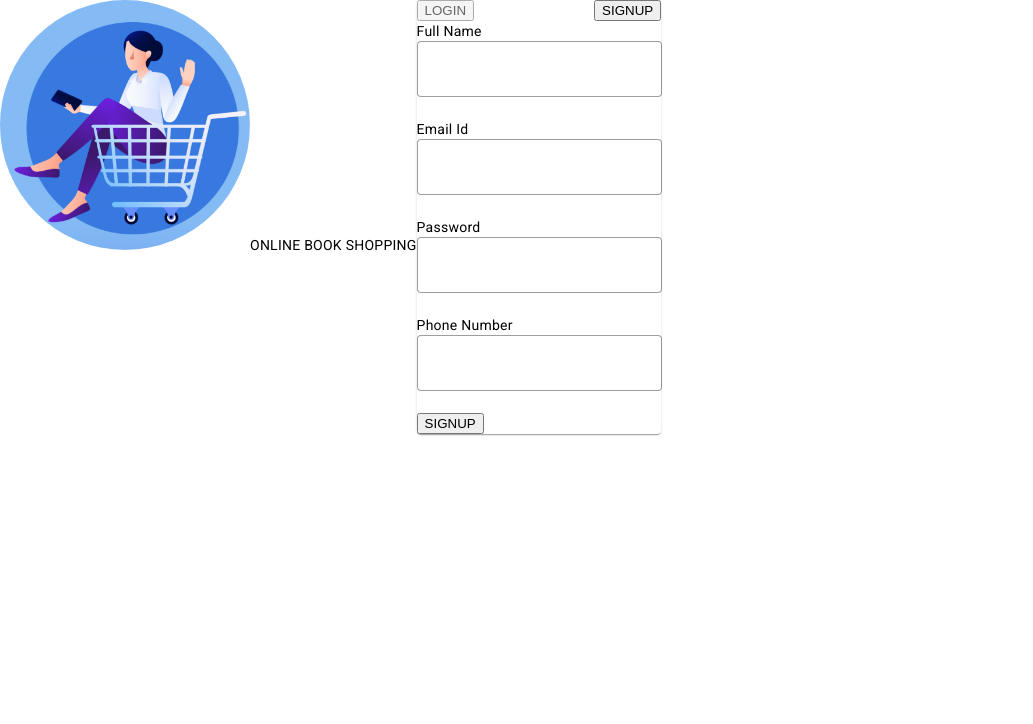
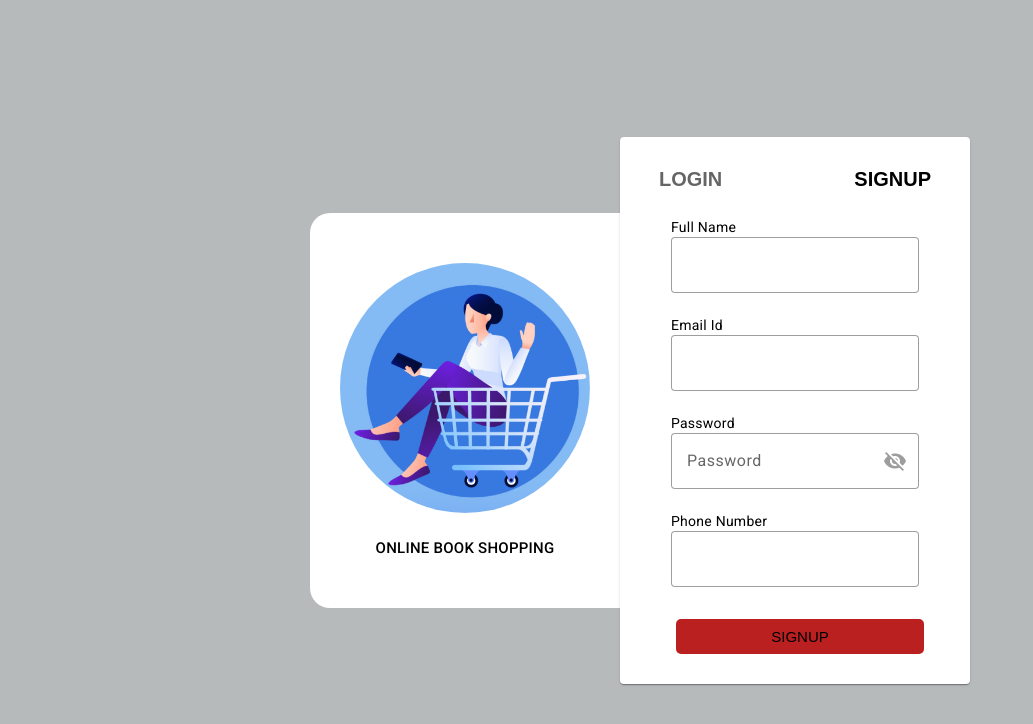
Before and after one commit to BhagyashreeNemade/BookStore_FrontEnd, an Angular app: page / in a window 1280 px wide. Shown: the top 724 px of the page, without its empty margins (0-1033 px from the left). Built offline with nearby package versions, Linux system fonts and the light colour scheme.

Commit message:
css applied to register page

```diff
--- a/src/app/Component/signup/signup.component.html
+++ b/src/app/Component/signup/signup.component.html
@@ -31,7 +31,8 @@
                 <div style="display: flex; flex-direction:column;">
                     <span>Password</span>
                     <mat-form-field appearance="outline">
-                        <input matInput type="password" class="input-field" >
+                        <input matInput placeholder="Password" [type]="hide ? 'password' : 'text'" required>
+                        <mat-icon  style="color:#9D9D9D" matSuffix (click)="hide = !hide">{{hide ? 'visibility_off' : 'visibility'}}</mat-icon>
                         <mat-error>Enter Password</mat-error>
                     </mat-form-field>
                 </div>
--- a/src/app/Component/signup/signup.component.scss
+++ b/src/app/Component/signup/signup.component.scss
@@ -1,9 +1,75 @@
 .main{
     display: flex;
-
-
-
-
-
-
+    flex-direction: row;
+    padding: 10px;
+    align-items: center;
+    justify-content: center;
+    background-color: rgb(183, 186, 186);
+    height: 100%;
 }
+.div-1{
+    border: 0px solid black;
+    max-width: 280px;
+    max-height: 400px;
+    display: flex;
+    flex-direction: column;
+    gap: 25px;
+    align-items: center;
+    border-bottom-left-radius: 20px;
+    border-top-left-radius: 20px;
+    background-color: white;
+    padding: 50px 30px;
+}
+.div-2{
+    border: 0px solid black;
+    max-width: 350px;
+    max-height: fit-content;
+    display: flex;
+    gap: 25px;
+    flex-direction: column;
+    align-items: center;
+    background-color: white;
+    padding: 30px 40px;
+}
+.buttons{
+    border:none;
+    background:none;
+    cursor: pointer;
+}
+.buttons-font{
+    font-weight: 600;
+    font-size: 20px;
+}
+.button-signup{
+    font-weight: 500;
+    font-size: 15px;
+    background-color: rgb(186, 32, 32);
+    border-radius: 5px;
+    width: 100%;
+    margin-left: 5px;
+    height: 35px;
+    margin-top: 10px;
+}
+.div-1-span{
+    font-weight: 550;
+    font-size: 15px;
+}
+.div-2-button{
+    display: flex;
+    gap: 25px;
+}
+.input-field{
+    width: 100%;
+    height: 25px;
+}
+mat-form-field-infix{
+    width: 270px;
+    padding-top: auto;
+    border-top: .2em;
+}
+.mat-form-field-wrapper{
+    padding-bottom: 10px;
+}
+.mat-error{
+    margin-top: 5px;
+}
--- a/src/app/Component/signup/signup.component.ts
+++ b/src/app/Component/signup/signup.component.ts
@@ -6,5 +6,5 @@ import { Component } from '@angular/core';
   styleUrls: ['./signup.component.scss']
 })
 export class SignupComponent {
-
+  hide = true;
 }
```
